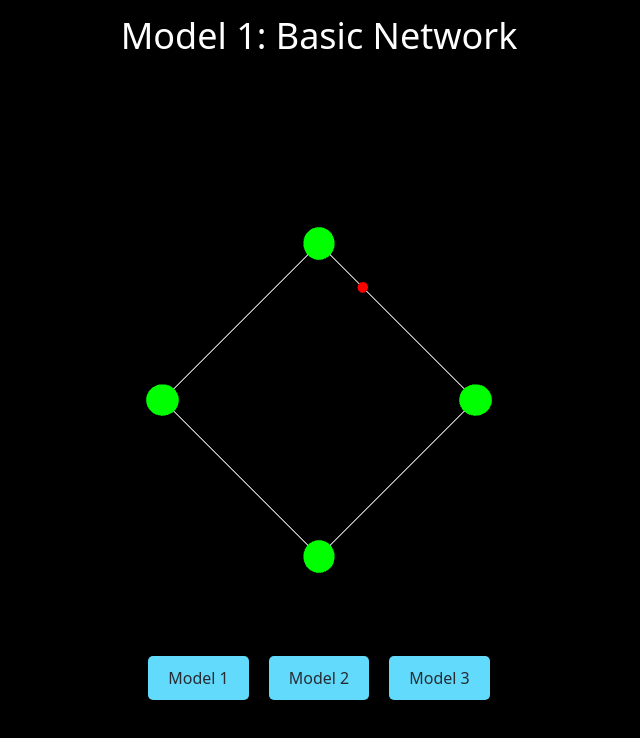
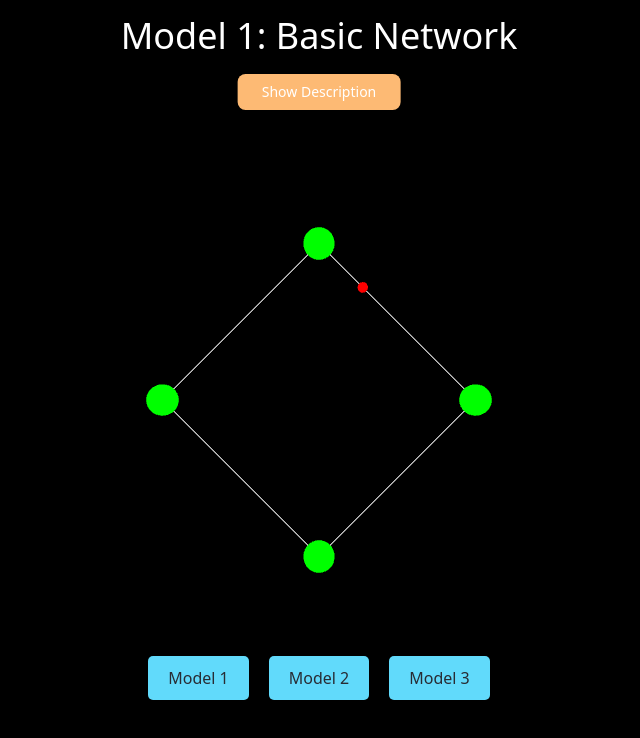
Before and after one commit to toniliu672/3dInteractive, a React (Vite) app: page /transmisijaringan in a window 1280 px wide. Shown: the top 738 px of the page, without its empty margins (321-961 px from the left). Built offline with nearby package versions, Linux system fonts and the light colour scheme; no server answers.

Commit message:
update transmisi jaringan

```diff
--- a/src/pages/TransmisiJaringa.tsx
+++ b/src/pages/TransmisiJaringa.tsx
@@ -1,12 +1,9 @@
-// pages/TransmisiJaringan.tsx
-import React, { useRef, useEffect, useState } from 'react';
-import * as THREE from 'three';
-import { OrbitControls } from 'three/examples/jsm/controls/OrbitControls.js';
-// import { FontLoader } from 'three/examples/jsm/loaders/FontLoader.js';
-// import { TextGeometry } from 'three/examples/jsm/geometries/TextGeometry.js';
-import Button from '../components/Button';
-import TextBox from '../components/TextBox';
-import ambildata from '../ambildata';
+import React, { useRef, useEffect, useState } from "react";
+import * as THREE from "three";
+import { OrbitControls } from "three/examples/jsm/controls/OrbitControls.js";
+import Button from "../components/Button";
+import TextBox from "../components/TextBox";
+import ambildata from "../ambildata";
 
 type Line = [THREE.Vector3, THREE.Vector3];
 
@@ -14,11 +11,11 @@ const TransmisiJaringan: React.FC = () => {
   const mountRef = useRef<HTMLDivElement>(null);
   const [currentModel, setCurrentModel] = useState(1);
   const [modelDescriptions, setModelDescriptions] = useState({
-    basicNetwork: '',
-    hubNetwork: '',
-    routerNetwork: '',
+    basicNetwork: "",
+    hubNetwork: "",
+    routerNetwork: "",
   });
-  const [currentDescription, setCurrentDescription] = useState('');
+  const [currentDescription, setCurrentDescription] = useState("");
   const [showTextBox, setShowTextBox] = useState(false);
 
   useEffect(() => {
@@ -36,7 +33,12 @@ const TransmisiJaringan: React.FC = () => {
 
   useEffect(() => {
     const scene = new THREE.Scene();
-    const camera = new THREE.PerspectiveCamera(75, window.innerWidth / window.innerHeight, 0.1, 1000);
+    const camera = new THREE.PerspectiveCamera(
+      75,
+      window.innerWidth / window.innerHeight,
+      0.1,
+      1000
+    );
     const renderer = new THREE.WebGLRenderer({ antialias: true });
 
     renderer.setSize(window.innerWidth, window.innerHeight);
@@ -84,30 +86,29 @@ const TransmisiJaringan: React.FC = () => {
       camera.updateProjectionMatrix();
       renderer.setSize(window.innerWidth, window.innerHeight);
     };
-    window.addEventListener('resize', onWindowResize);
+    window.addEventListener("resize", onWindowResize);
 
     // Clean up on unmount
     return () => {
       mountRef.current?.removeChild(renderer.domElement);
-      window.removeEventListener('resize', onWindowResize);
+      window.removeEventListener("resize", onWindowResize);
     };
   }, [currentModel]);
 
   const handleModelChange = (modelIndex: number) => {
     setCurrentModel(modelIndex);
-    switch (modelIndex) {
-      case 1:
-        setCurrentDescription(modelDescriptions.basicNetwork);
-        break;
-      case 2:
-        setCurrentDescription(modelDescriptions.hubNetwork);
-        break;
-      case 3:
-        setCurrentDescription(modelDescriptions.routerNetwork);
-        break;
-      default:
-        setCurrentDescription('');
-    }
+  };
+
+  const handleShowPopup = () => {
+    setCurrentDescription(
+      modelDescriptions[
+        currentModel === 1
+          ? "basicNetwork"
+          : currentModel === 2
+          ? "hubNetwork"
+          : "routerNetwork"
+      ]
+    );
     setShowTextBox(true);
   };
 
@@ -126,10 +127,10 @@ const TransmisiJaringan: React.FC = () => {
       new THREE.Vector3(-3, 0, 0),
       new THREE.Vector3(0, 3, 0),
       new THREE.Vector3(3, 0, 0),
-      new THREE.Vector3(0, -3, 0)
+      new THREE.Vector3(0, -3, 0),
     ];
 
-    nodePositions.forEach(position => {
+    nodePositions.forEach((position) => {
       const node = new THREE.Mesh(nodeGeometry, nodeMaterial);
       node.position.copy(position);
       group.add(node);
@@ -142,7 +143,7 @@ const TransmisiJaringan: React.FC = () => {
       [nodePositions[0], nodePositions[1]],
       [nodePositions[1], nodePositions[2]],
       [nodePositions[2], nodePositions[3]],
-      [nodePositions[3], nodePositions[0]]
+      [nodePositions[3], nodePositions[0]],
     ];
 
     lines.forEach(([start, end]) => {
@@ -172,12 +173,12 @@ const TransmisiJaringan: React.FC = () => {
       new THREE.Vector3(-3, 0, 0),
       new THREE.Vector3(3, 0, 0),
       new THREE.Vector3(0, 3, 0),
-      new THREE.Vector3(0, -3, 0)
+      new THREE.Vector3(0, -3, 0),
     ];
 
     const lines: Line[] = [];
 
-    nodePositions.forEach(position => {
+    nodePositions.forEach((position) => {
       const node = new THREE.Mesh(nodeGeometry, nodeMaterial);
       node.position.copy(position);
       group.add(node);
@@ -214,12 +215,12 @@ const TransmisiJaringan: React.FC = () => {
       new THREE.Vector3(-3, 0, 0),
       new THREE.Vector3(3, 0, 0),
       new THREE.Vector3(0, 3, 0),
-      new THREE.Vector3(0, -3, 0)
+      new THREE.Vector3(0, -3, 0),
     ];
 
     const lines: Line[] = [];
 
-    nodePositions.forEach(position => {
+    nodePositions.forEach((position) => {
       const node = new THREE.Mesh(nodeGeometry, nodeMaterial);
       node.position.copy(position);
       group.add(node);
@@ -245,10 +246,18 @@ const TransmisiJaringan: React.FC = () => {
       {showTextBox && (
         <TextBox text={currentDescription} onClose={handleCloseTextBox} />
       )}
-      <div className="absolute top-4 left-1/2 transform -translate-x-1/2 text-white text-2xl lg:text-4xl">
+      <div className="absolute top-4 left-1/2 transform -translate-x-1/2 text-white text-2xl lg:text-4xl text-center">
         {currentModel === 1 && "Model 1: Basic Network"}
         {currentModel === 2 && "Model 2: Hub Network"}
         {currentModel === 3 && "Model 3: Router Network"}
+        <div className="mt-2">
+          <button
+            className="bg-orange-300 hover:bg-orange-600 text-sm font-medium py-2 px-6 rounded-lg shadow-lg transition-transform transform hover:-translate-y-1 active:translate-y-0"
+            onClick={() => setShowTextBox(true)}
+          >
+            Show Description
+          </button>{" "}
+        </div>
       </div>
       <div className="text-center mt-4">
         <Button onClick={() => handleModelChange(1)}>Model 1</Button>
```
